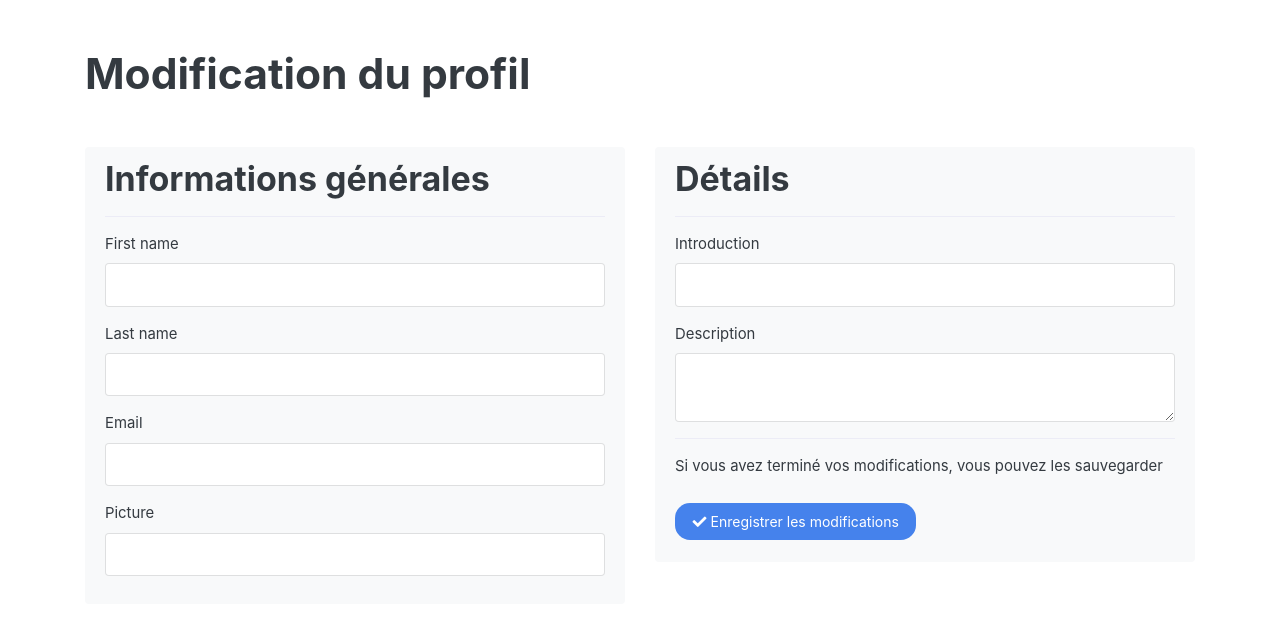
After one commit to theoDELAS/uf_web_bdd, a Symfony app: template ecommerce/templates/admin/account/edit.html.twig in a window 1280 px wide. The commit adds this page. Shown: the top 619 px of the page. Run offline with Twig, Linux system fonts and the light colour scheme; the template is opened without the code that fills it, so the values that code supplies are empty; form fields are guessed from the names that the template uses; some libraries are stand-ins or nearby versions.

Commit message:
:sparkles: Add delete/edit user in admin part. Modifications on register form (required fields)

```diff
--- a/ecommerce/src/Controller/AdminProductController.php
+++ b/ecommerce/src/Controller/AdminProductController.php
@@ -128,7 +128,6 @@ class AdminProductController extends AbstractController
             "L'annonce du jeu <strong>{$product->getTitle()}</strong> a bien été supprimée"
         );
 
-
         return $this->redirectToRoute('admin_product_index');
     }
 }
--- a/ecommerce/src/Controller/HomeController.php
+++ b/ecommerce/src/Controller/HomeController.php
@@ -41,6 +41,11 @@ class HomeController extends AbstractController
         ]);
     }
 
+    public function footer()
+    {
+        return $this->render('partials/footer.html.twig');
+    }
+
     public function adminNavBar()
     {
         return $this->render('admin/partials/navbar.html.twig', [
--- a/ecommerce/src/Entity/User.php
+++ b/ecommerce/src/Entity/User.php
@@ -63,13 +63,11 @@ class User implements UserInterface
 
     /**
      * @ORM\Column(type="string", length=255, nullable=true)
-     * @Assert\Length(min=10, minMessage="Votre introdution doit faire au minimum 10 caractères")
      */
     private $introduction;
 
     /**
      * @ORM\Column(type="text", nullable=true)
-     * @Assert\Length(min=100, minMessage="Votre description doit faire au minimum 100 caractères")
      */
     private $description;
 
@@ -111,7 +109,7 @@ class User implements UserInterface
 
     /**
      * @ORM\Column(type="string")
-     * @Assert\Regex(pattern="/(\d+)\/(\d+)\/(\d{4})/", message="Merci de renseigner un format de date valide")
+     * @Assert\Regex(pattern="/(\d+)\/(\d+)\/(\d{4})/", message="Merci de renseigner un format de date valide jj/mm/AAAA")
      */
     private $birthday;
 
--- a/ecommerce/src/Form/AccountType.php
+++ b/ecommerce/src/Form/AccountType.php
@@ -19,9 +19,9 @@ class AccountType extends ApplicationType
             ->add('firstName', TextType::class, $this->getConfiguration('Prénom', 'Votre prénom'))
             ->add('lastName', TextType::class, $this->getConfiguration('Nom', 'Votre nom de famille'))
             ->add('email', EmailType::class, $this->getConfiguration('Email', 'Votre adresse mail'))
-            ->add('picture', UrlType::class, $this->getConfiguration('Photo de profil', 'URL de votre photo. ex : https://randomuser.me/portraits/men/13.jpg'))
-            ->add('introduction', TextType::class, $this->getConfiguration('Introduction', 'Une courte introduction vous concernant'))
-            ->add('description', TextareaType::class, $this->getConfiguration('Description', 'Un texte vous décrivant'))
+            ->add('picture', UrlType::class, $this->getConfiguration('Photo de profil', 'URL de votre photo. ex : https://randomuser.me/portraits/men/13.jpg', ['required' => false]))
+            ->add('introduction', TextType::class, $this->getConfiguration('Introduction', 'Une courte introduction vous concernant', ['required' => false]))
+            ->add('description', TextareaType::class, $this->getConfiguration('Description', 'Un texte vous décrivant', ['required' => false]))
         ;
     }
 
--- a/ecommerce/templates/account/registration.html.twig
+++ b/ecommerce/templates/account/registration.html.twig
@@ -18,6 +18,9 @@
                 {{ form_row(form.birthday) }}
                 {{ form_row(form.email) }}
                 {{ form_row(form.picture) }}
+                <div class="text-muted">
+                    * champs obligatoires
+                </div>
             </div>
         </div>
         <div class="col">
--- /dev/null
+++ b/ecommerce/templates/admin/account/edit.html.twig
@@ -0,0 +1,42 @@
+{% extends 'admin/base.html.twig' %}
+
+{% block title %}Modification du profil de {{ user.fullName }}{% endblock %}
+
+{% block body %}
+    <div class="container">
+        <h1 class="my-5">Modification du profil</h1>
+
+        {{ form_start(form) }}
+
+        <div class="row">
+            <div class="col">
+                <div class="alert alert-light">
+                    <h2 class="alert-heading">Informations générales</h2>
+                    <hr>
+                    {{ form_row(form.firstName) }}
+                    {{ form_row(form.lastName) }}
+                    {{ form_row(form.email) }}
+                    {{ form_row(form.picture) }}
+                </div>
+            </div>
+            <div class="col">
+                <div class="alert alert-light">
+                    <h2 class="alert-heading">Détails</h2>
+                    <hr>
+                    {{ form_row(form.introduction) }}
+                    {{ form_row(form.description) }}
+
+                    <hr>
+
+                    <p>Si vous avez terminé vos modifications, vous pouvez les sauvegarder</p>
+                    <button type="submit" class="btn btn-primary">
+                        <i class="fas fa-check"></i>
+                        Enregistrer les modifications
+                    </button>
+                </div>
+            </div>
+        </div>
+
+        {{ form_end(form) }}
+    </div>
+{% endblock %}
--- a/ecommerce/templates/admin/base.html.twig
+++ b/ecommerce/templates/admin/base.html.twig
@@ -15,6 +15,8 @@
 
         {% block body %}{% endblock %}
 
+        {{ render(controller('App\\Controller\\HomeController::footer', {} )) }}
+
 
         <script src="/js/jquery.min.js"></script>
         <script src="/js/popper.min.js"></script>
--- a/ecommerce/templates/admin/user/index.html.twig
+++ b/ecommerce/templates/admin/user/index.html.twig
@@ -31,8 +31,8 @@
                     <td>{{ user.birthday }}</td>
                     <td>{{ user.balance }}&euro;</td>
                     <td>
-                        <a href="{{ path('admin_product_edit', {'id': user.id}) }}" class="btn btn-primary"><i class="fas fa-pen"></i></a>
-                        <a href="{{ path('admin_product_delete', {'id': user.id}) }}" class="btn btn-danger"><i class="fas fa-trash"></i></a>
+                        <a href="{{ path('admin_user_edit', {'id': user.id}) }}" class="btn btn-primary"><i class="fas fa-pen"></i></a>
+                        <a href="{{ path('admin_user_delete', {'id': user.id}) }}" class="btn btn-danger"><i class="fas fa-trash"></i></a>
                     </td>
                 </tr>
             {% endfor %}
--- a/ecommerce/templates/base.html.twig
+++ b/ecommerce/templates/base.html.twig
@@ -12,8 +12,10 @@
     </head>
     <body>
     {{ render(controller('App\\Controller\\HomeController::navBar', {} )) }}
+
     {% block body %}{% endblock %}
 
+    {{ render(controller('App\\Controller\\HomeController::footer', {} )) }}
 
     <script src="/js/jquery.min.js"></script>
     <script src="/js/popper.min.js"></script>
--- a/ecommerce/templates/partials/navbar.html.twig
+++ b/ecommerce/templates/partials/navbar.html.twig
@@ -73,7 +73,7 @@
 
                 </li>
                 <li class="nav-item mr-5">
-                    <span href="#" class="navbar-text">Mon solde : {{ app.user.balance }} &euro;</span>
+                    <a href="{{ path('account_restock') }}" class="navbar-text">Mon solde : {{ app.user.balance }} &euro;</a>
                 </li>
                 <li class="nav-item dropdown">
                     <a href="#" class="nav-link dropdown-toggle" data-toggle="dropdown" id="accountDropdownLink">
--- a/ecommerce/templates/user/index.html.twig
+++ b/ecommerce/templates/user/index.html.twig
@@ -14,6 +14,7 @@
                     <div class="mt-3">
                         <a href="{{ path('account_profile') }}" class="btn btn-primary mr-2 mb-2">Modifier mes informations</a>
                         <a href="{{ path('account_password') }}" class="btn btn-primary mb-2">Modifier mon mot de passe</a>
+                        <a href="{{ path('account_restock') }}" class="btn btn-primary mb-2">Réapprovisionner mon compte</a>
                     </div>
                 {% endif %}
             </div>
```
Also changed, not shown: ecommerce/src/Controller/AccountController.php (+19 -2 lines), ecommerce/src/Controller/AdminUserController.php (+65 -0 lines), ecommerce/src/Controller/ProductController.php (+6 -2 lines), ecommerce/src/Form/RegistrationType.php (+9 -9 lines), ecommerce/templates/partials/footer.html.twig (+6 -2 lines), ecommerce/templates/product/show.html.twig (+13 -7 lines). Lines whose indentation alone changed are shown as unchanged.
